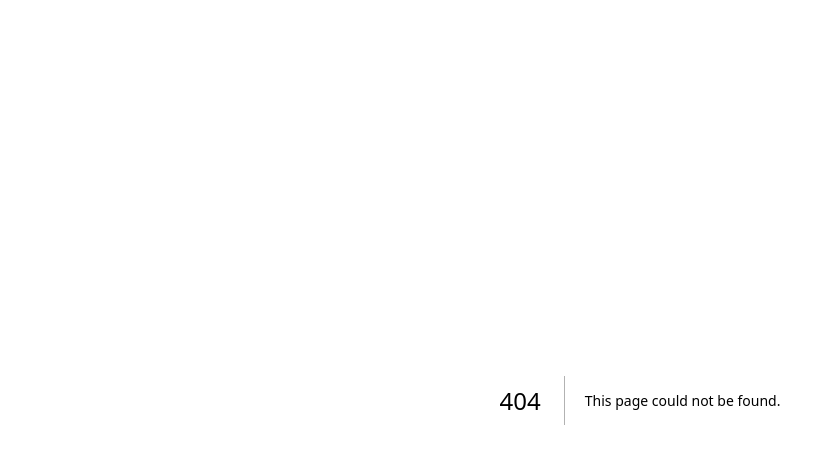
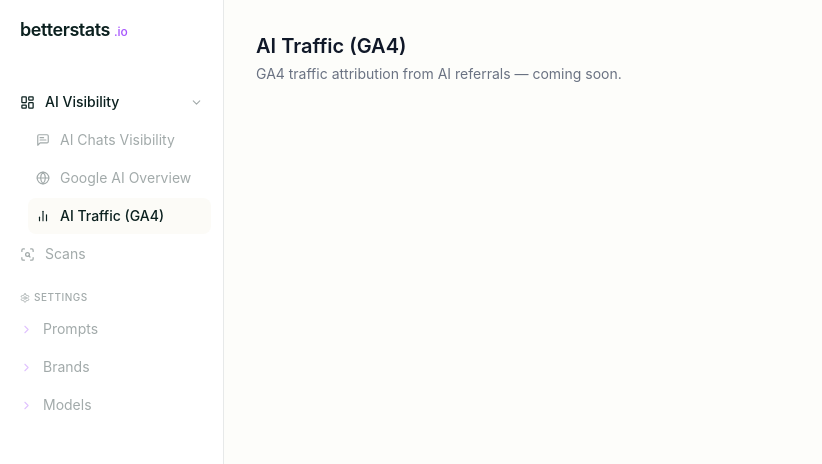
Before and after one commit to NoSweatWebsites/better-stats, a Next.js app in the folder apps/web/: page /ai-traffic in a window 1280 px wide. Before the commit this address had no page. Shown: the top 464 px of the page, without its empty margins (0-822 px from the left). Built offline with nearby package versions, Linux system fonts and the light colour scheme.

Commit message:
feat: add AI Visibility nav section with collapsible sub-items
- Nav: AI Visibility group (collapsible) with AI Chats Visibility,
  Google AI Overview, AI Traffic (GA4)
- Stub pages for /google-aio and /ai-traffic

Co-Authored-By: Claude Sonnet 4.6 <noreply@anthropic.com>

```diff
--- /dev/null
+++ b/apps/web/src/app/(app)/ai-traffic/page.tsx
@@ -0,0 +1,8 @@
+export default function AITrafficPage() {
+  return (
+    <div className="p-8 max-w-2xl">
+      <h1 className="text-xl font-semibold text-gray-900 mb-1">AI Traffic (GA4)</h1>
+      <p className="text-sm text-gray-500">GA4 traffic attribution from AI referrals — coming soon.</p>
+    </div>
+  )
+}
--- /dev/null
+++ b/apps/web/src/app/(app)/google-aio/page.tsx
@@ -0,0 +1,8 @@
+export default function GoogleAIOPage() {
+  return (
+    <div className="p-8 max-w-2xl">
+      <h1 className="text-xl font-semibold text-gray-900 mb-1">Google AI Overview</h1>
+      <p className="text-sm text-gray-500">Google AI Overview visibility tracking — coming soon.</p>
+    </div>
+  )
+}
--- a/apps/web/src/components/nav.tsx
+++ b/apps/web/src/components/nav.tsx
@@ -2,13 +2,15 @@
 
 import Link from 'next/link'
 import { usePathname } from 'next/navigation'
-import { BarChart3, Scan, Settings, ChevronRight } from 'lucide-react'
+import { Settings, ChevronRight, BarChart2, Globe, MessageSquareText, LayoutDashboard, ScanSearch } from 'lucide-react'
 import { OrganizationSwitcher, UserButton } from '@clerk/nextjs'
 import { cn } from '@/lib/utils'
+import { useState } from 'react'
 
-const navItems = [
-  { href: '/dashboard', label: 'Dashboard', icon: BarChart3 },
-  { href: '/scans', label: 'Scans', icon: Scan },
+const aiVisibilityItems = [
+  { href: '/dashboard', label: 'AI Chats Visibility', icon: MessageSquareText },
+  { href: '/google-aio', label: 'Google AI Overview', icon: Globe },
+  { href: '/ai-traffic', label: 'AI Traffic (GA4)', icon: BarChart2 },
 ]
 
 const settingsItems = [
@@ -19,6 +21,11 @@ const settingsItems = [
 
 export function Nav() {
   const pathname = usePathname()
+
+  const aiVisibilityActive = aiVisibilityItems.some((item) =>
+    pathname === item.href || pathname.startsWith(item.href + '/')
+  )
+  const [aiOpen, setAiOpen] = useState(true)
 
   return (
     <aside className="w-56 shrink-0 flex flex-col h-screen border-r border-(--border) bg-(--surface) px-3 py-4">
@@ -31,23 +38,64 @@ export function Nav() {
         <OrganizationSwitcher hidePersonal appearance={{ elements: { rootBox: 'w-full' } }} />
       </div>
 
-      <nav className="flex-1 space-y-0.5">
-        {navItems.map(({ href, label, icon: Icon }) => (
+      <nav className="flex-1 space-y-0.5 overflow-y-auto">
+
+        {/* AI Visibility section */}
+        <button
+          onClick={() => setAiOpen((v) => !v)}
+          className={cn(
+            'w-full flex items-center gap-2.5 px-2 py-2 rounded-lg text-sm transition-colors',
+            aiVisibilityActive
+              ? 'text-(--foreground) font-medium'
+              : 'text-(--muted-2) hover:text-(--foreground) hover:bg-(--surface-2)'
+          )}
+        >
+          <LayoutDashboard size={15} className="shrink-0" />
+          <span className="flex-1 text-left">AI Visibility</span>
+          <ChevronRight
+            size={13}
+            className={cn('shrink-0 transition-transform text-(--muted-2)', aiOpen && 'rotate-90')}
+          />
+        </button>
+
+        {aiOpen && (
+          <div className="pl-4 space-y-0.5">
+            {aiVisibilityItems.map(({ href, label, icon: Icon }) => {
+              const active = pathname === href || pathname.startsWith(href + '/')
+              return (
                 <Link
                   key={href}
                   href={href}
                   className={cn(
-              'bs-press bs-hover-lift flex items-center gap-2.5 px-2 py-2 rounded-lg text-sm transition-colors',
-              pathname === href || (href !== '/dashboard' && pathname.startsWith(href))
+                    'flex items-center gap-2.5 px-2 py-2 rounded-lg text-sm transition-colors',
+                    active
                       ? 'bg-(--surface-2) text-(--foreground) font-medium'
                       : 'text-(--muted-2) hover:text-(--foreground) hover:bg-(--surface-2)'
                   )}
                 >
-            <Icon size={15} />
+                  <Icon size={14} className="shrink-0" />
                   {label}
                 </Link>
-        ))}
+              )
+            })}
+          </div>
+        )}
 
+        {/* Scans */}
+        <Link
+          href="/scans"
+          className={cn(
+            'flex items-center gap-2.5 px-2 py-2 rounded-lg text-sm transition-colors',
+            pathname.startsWith('/scans')
+              ? 'bg-(--surface-2) text-(--foreground) font-medium'
+              : 'text-(--muted-2) hover:text-(--foreground) hover:bg-(--surface-2)'
+          )}
+        >
+          <ScanSearch size={15} className="shrink-0" />
+          Scans
+        </Link>
+
+        {/* Settings */}
         <div className="pt-4 pb-1 px-2">
           <span className="text-[10px] font-medium text-(--muted-2) uppercase tracking-wider flex items-center gap-1">
             <Settings size={10} /> Settings
@@ -59,13 +107,13 @@ export function Nav() {
             key={href}
             href={href}
             className={cn(
-              'bs-press bs-hover-lift flex items-center gap-2.5 px-2 py-2 rounded-lg text-sm transition-colors',
+              'flex items-center gap-2.5 px-2 py-2 rounded-lg text-sm transition-colors',
               pathname === href
                 ? 'bg-(--surface-2) text-(--foreground) font-medium'
                 : 'text-(--muted-2) hover:text-(--foreground) hover:bg-(--surface-2)'
             )}
           >
-            <ChevronRight size={13} className="text-[color-mix(in_srgb,var(--primary)_35%,white)]" />
+            <ChevronRight size={13} className="text-[color-mix(in_srgb,var(--primary)_35%,white)] shrink-0" />
             {label}
           </Link>
         ))}
```
Lines whose indentation alone changed are shown as unchanged.
